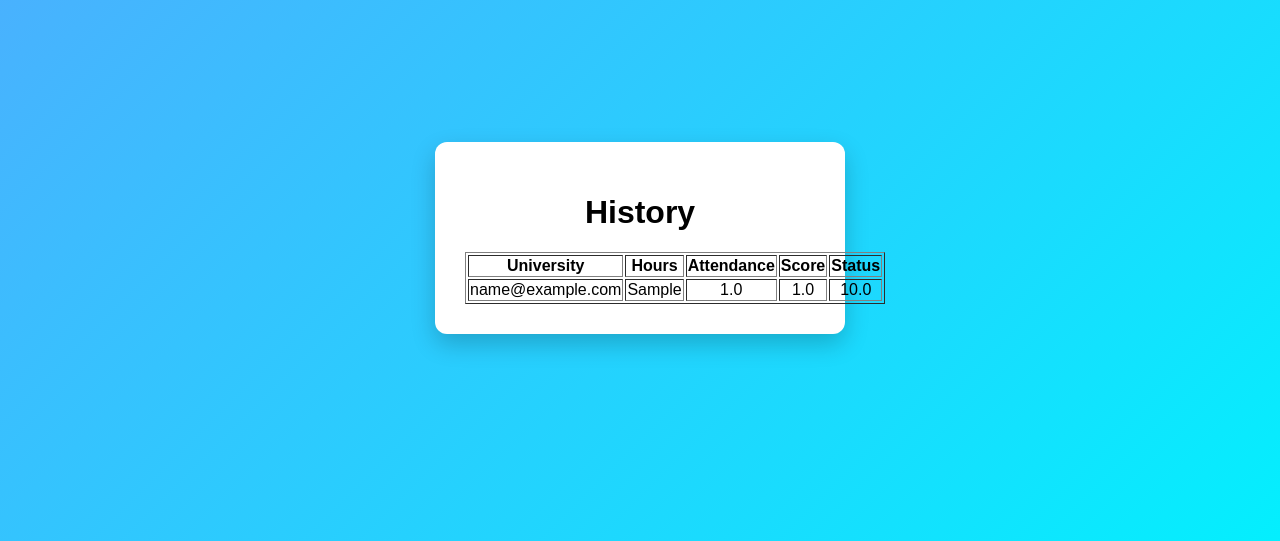
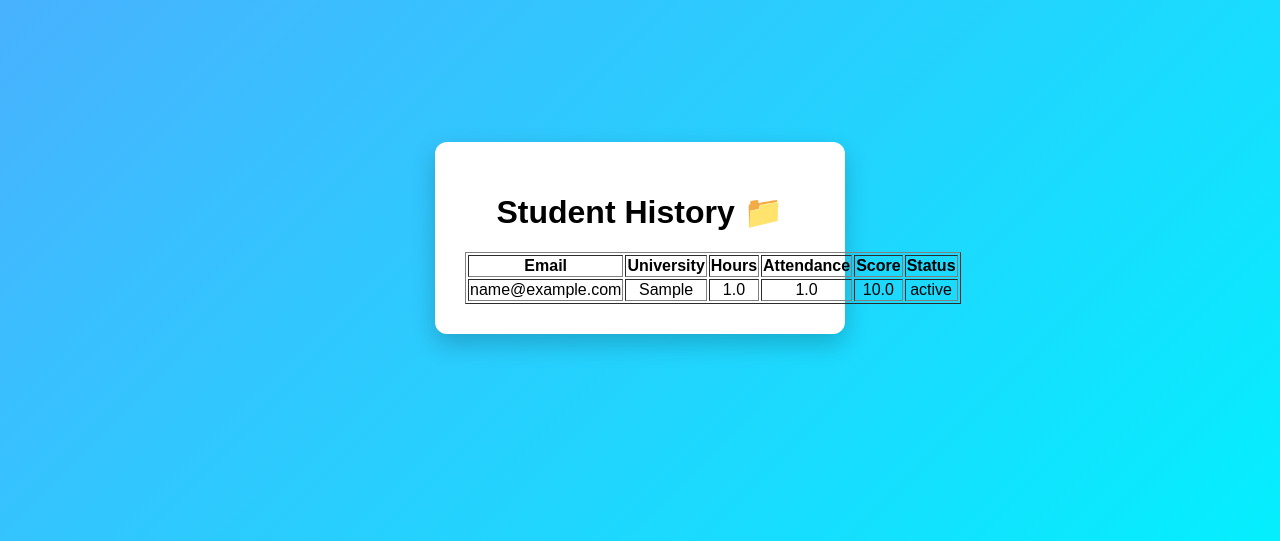
Before and after one commit to ayyappa2006/student-performance-web, a Flask app: page /history in a window 1280 px wide. Shown: the part 162-703 px from the top of the page. Run offline with Flask 3, Linux system fonts and the light colour scheme; tables that the repository leaves empty hold one stand-in row (values such as "Sample post"); parts of the project's set-up code (start-up, migrations or seed data) failed here and were passed over.

Commit message:
Enhance history page with additional headers and title

```diff
--- a/templates/history.html
+++ b/templates/history.html
@@ -1,16 +1,18 @@
 <!DOCTYPE html>
 <html>
 <head>
-<title>History</title>
 <link rel="stylesheet" href="{{ url_for('static', filename='style.css') }}">
 </head>
 
 <body>
+
 <div class="container">
-<h1>History</h1>
+
+<h1>Student History 📁</h1>
 
 <table border="1">
 <tr>
+<th>Email</th>
 <th>University</th>
 <th>Hours</th>
 <th>Attendance</th>
@@ -25,11 +27,13 @@
 <td>{{row[3]}}</td>
 <td>{{row[4]}}</td>
 <td>{{row[5]}}</td>
+<td>{{row[6]}}</td>
 </tr>
 {% endfor %}
 
 </table>
 
 </div>
+
 </body>
 </html>
```
